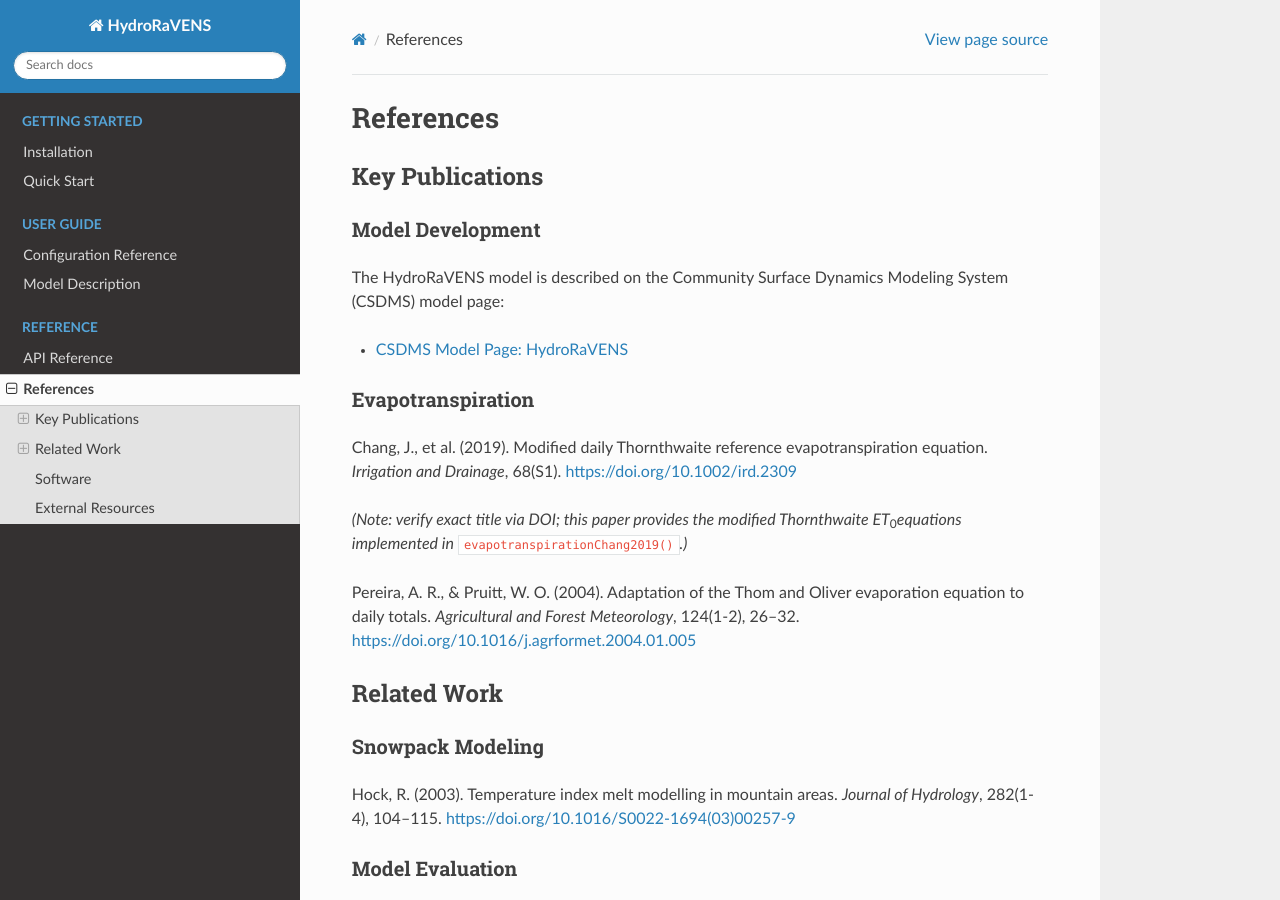
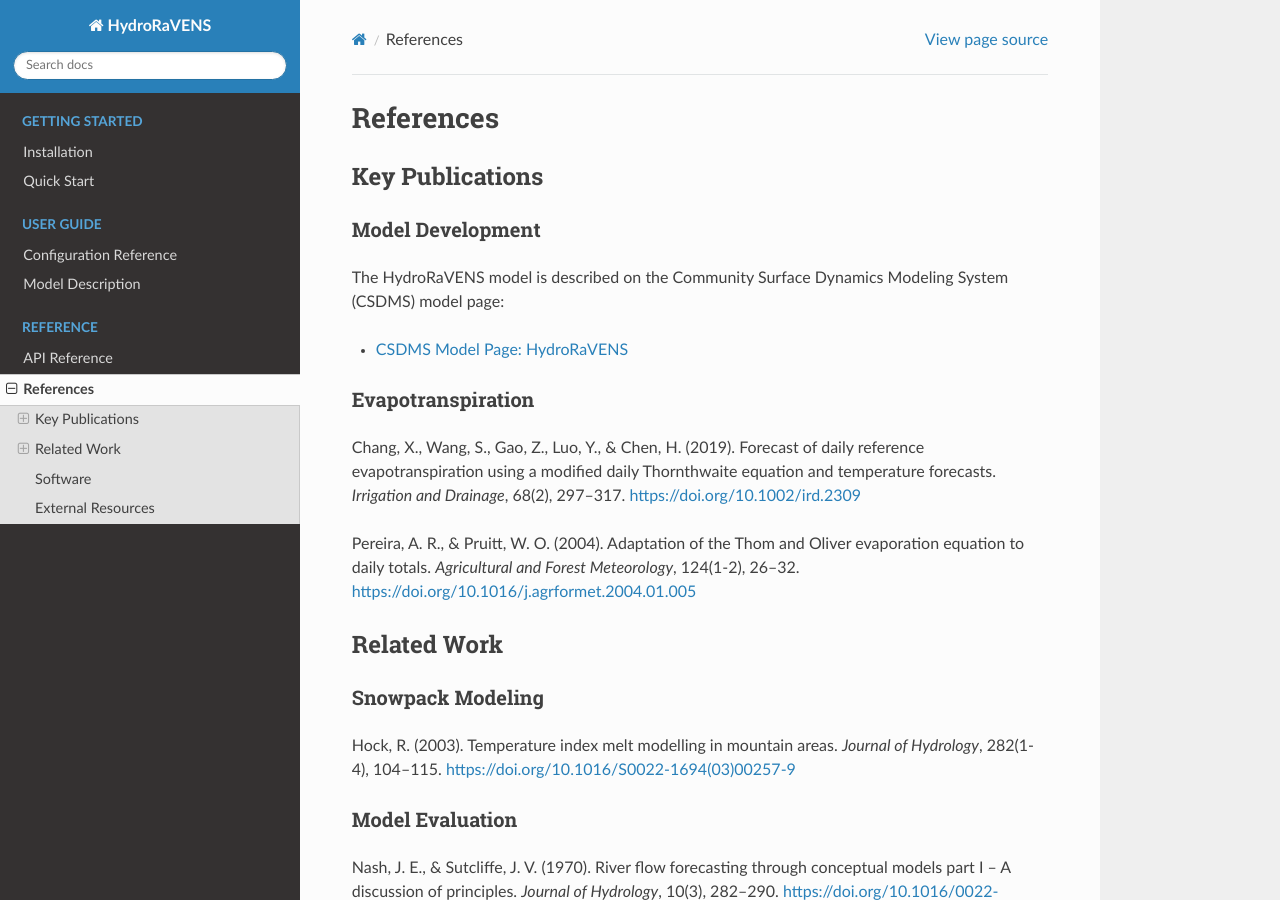
Before and after one commit to MNiMORPH/hydroRaVENS, a Sphinx documentation site: the page built from docs/source/references.rst, in a window 1280 px wide and 900 px high. Built offline with Sphinx 7.4.7 and the Read the Docs theme 3.1.0, drawn with Linux system fonts in a browser that asks for light colours.

Commit message:
Fix Chang et al. (2019) citation with verified title and authors
Chang, X., Wang, S., Gao, Z., Luo, Y., & Chen, H. (2019).
Forecast of daily reference evapotranspiration using a modified
daily Thornthwaite equation and temperature forecasts.
Irrigation and Drainage, 68(2), 297-317.
https://doi.org/10.1002/ird.2309

Co-Authored-By: Claude Sonnet 4.6 <noreply@anthropic.com>

```diff
--- a/docs/source/references.rst
+++ b/docs/source/references.rst
@@ -14,11 +14,10 @@ The HydroRaVENS model is described on the Community Surface Dynamics Modeling Sy
 Evapotranspiration
 ^^^^^^^^^^^^^^^^^^^
 
-Chang, J., et al. (2019). Modified daily Thornthwaite reference evapotranspiration equation.
-*Irrigation and Drainage*, 68(S1).
+Chang, X., Wang, S., Gao, Z., Luo, Y., & Chen, H. (2019). Forecast of daily reference
+evapotranspiration using a modified daily Thornthwaite equation and temperature forecasts.
+*Irrigation and Drainage*, 68(2), 297--317.
 https://doi.org/10.1002/ird.2309
-
-*(Note: verify exact title via DOI; this paper provides the modified Thornthwaite ET*\ :sub:`0`\ *equations implemented in* ``evapotranspirationChang2019()``\ *.)*
 
 Pereira, A. R., & Pruitt, W. O. (2004). Adaptation of the Thom and Oliver evaporation
 equation to daily totals. *Agricultural and Forest Meteorology*, 124(1-2), 26--32.
```
